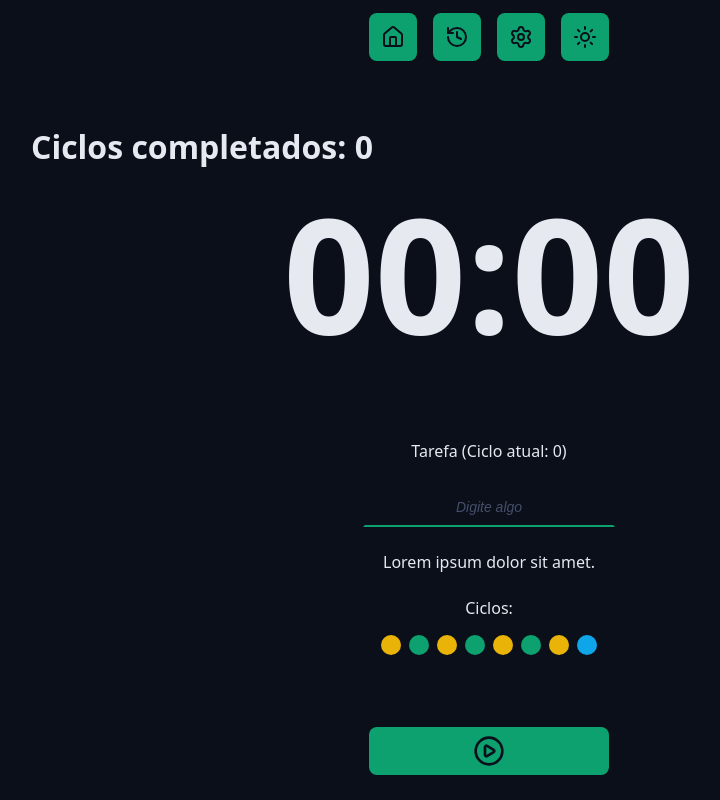
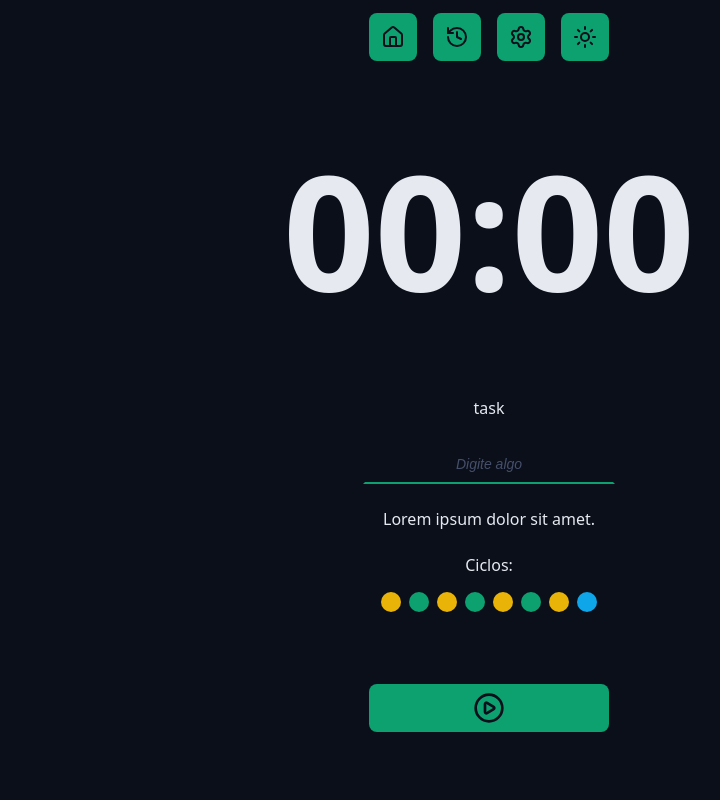
Before and after one commit to commit-ana/CONTRUCAO_FRONT1, a React (Vite) app in the folder praticas/pomodoro/: page / in a window 1280 px wide. Shown: the part 240-1040 px from the top of the page, without its empty margins (151-871 px from the left). Built offline with nearby package versions, Linux system fonts and the light colour scheme.

Commit message:
pratica23 - limpeza de códigos de teste e refatoração da estrutura do App

```diff
--- a/praticas/pomodoro/src/App.tsx
+++ b/praticas/pomodoro/src/App.tsx
@@ -1,4 +1,3 @@
-import { useState } from 'react'; // 1. Importação necessária
 import { Container } from './components/Container';
 import { Logo } from './components/Logo';
 import { Menu } from './components/Menu';
@@ -8,19 +7,11 @@ import { Cycles } from './components/Cycles';
 import { DefaultButton } from './components/DefaultButton';
 import { PlayCircleIcon, StopCircleIcon } from 'lucide-react';
 import { Footer } from './components/Footer';
-import { Heading } from './components/Heading';
 
 import './styles/theme.css';
 import './styles/globals.css';
 
 export function App() {
-  const [numero, setNumero] = useState(0);
-
-
-  function handleClick() {
-    setNumero((prevState) => prevState + 1);
-  }
-
   return (
     <>
       <Container>
@@ -32,18 +23,17 @@ export function App() {
       </Container>
 
       <Container>
-        <Heading>Ciclos completados: {numero}</Heading>
         <CountDown />
       </Container>
 
       <Container>
         <form className="form" onSubmit={(e) => e.preventDefault()}>
           <div className="formRow">
+
             <DefaultInput
               id="meuInput"
               type="text"
-
-              labelText={`Tarefa (Ciclo atual: ${numero})`}
+              labelText="task"
               placeholder="Digite algo"
             />
           </div>
@@ -56,13 +46,9 @@ export function App() {
             <Cycles />
           </div>
 
+
           <div className="formRow">
-
-            <div onClick={handleClick} style={{ cursor: 'pointer' }}>
-              <DefaultButton icon={<PlayCircleIcon />} />
-            </div>
-
-
+            <DefaultButton icon={<PlayCircleIcon />} />
             <DefaultButton icon={<StopCircleIcon />} color="red" />
           </div>
         </form>
```
